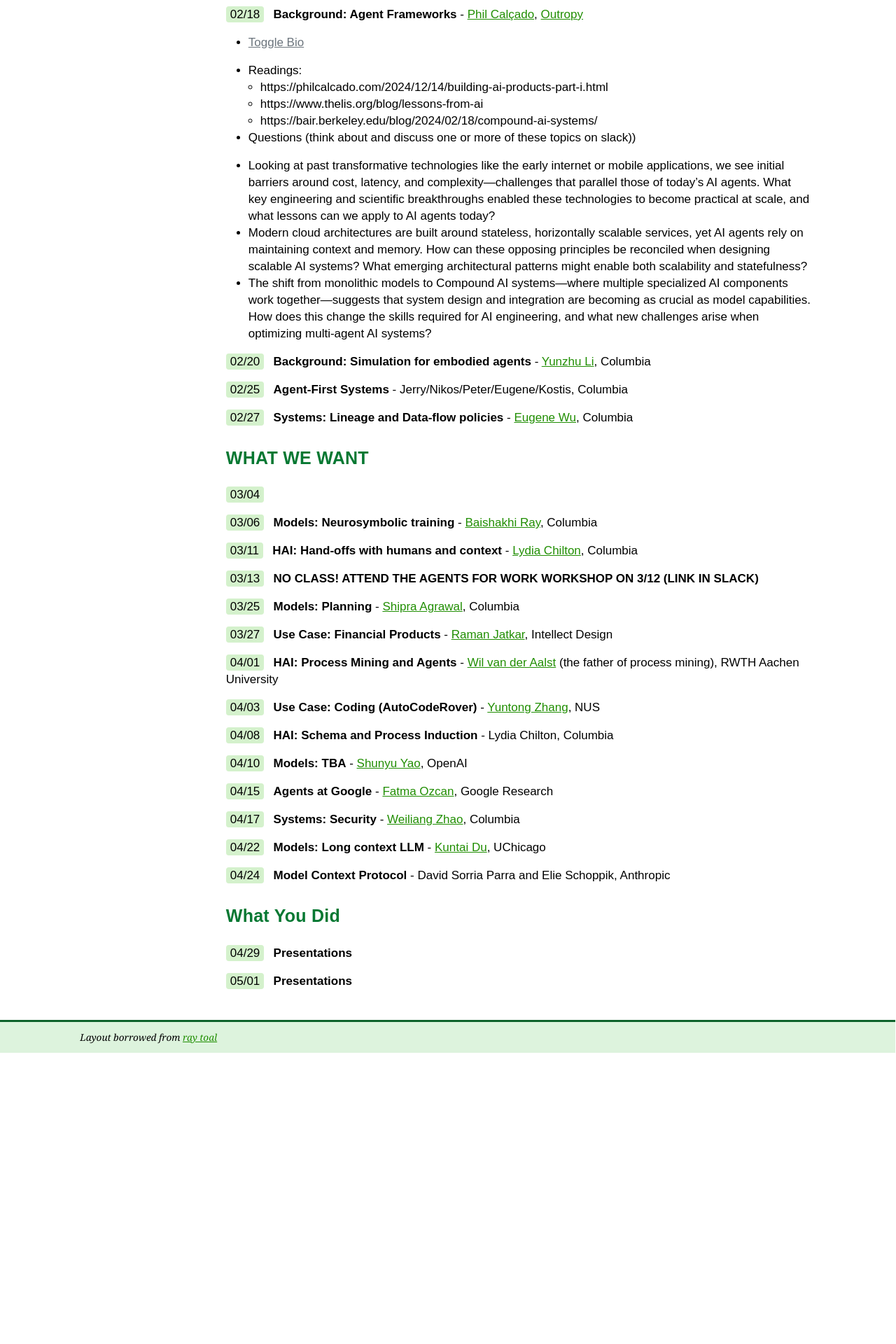
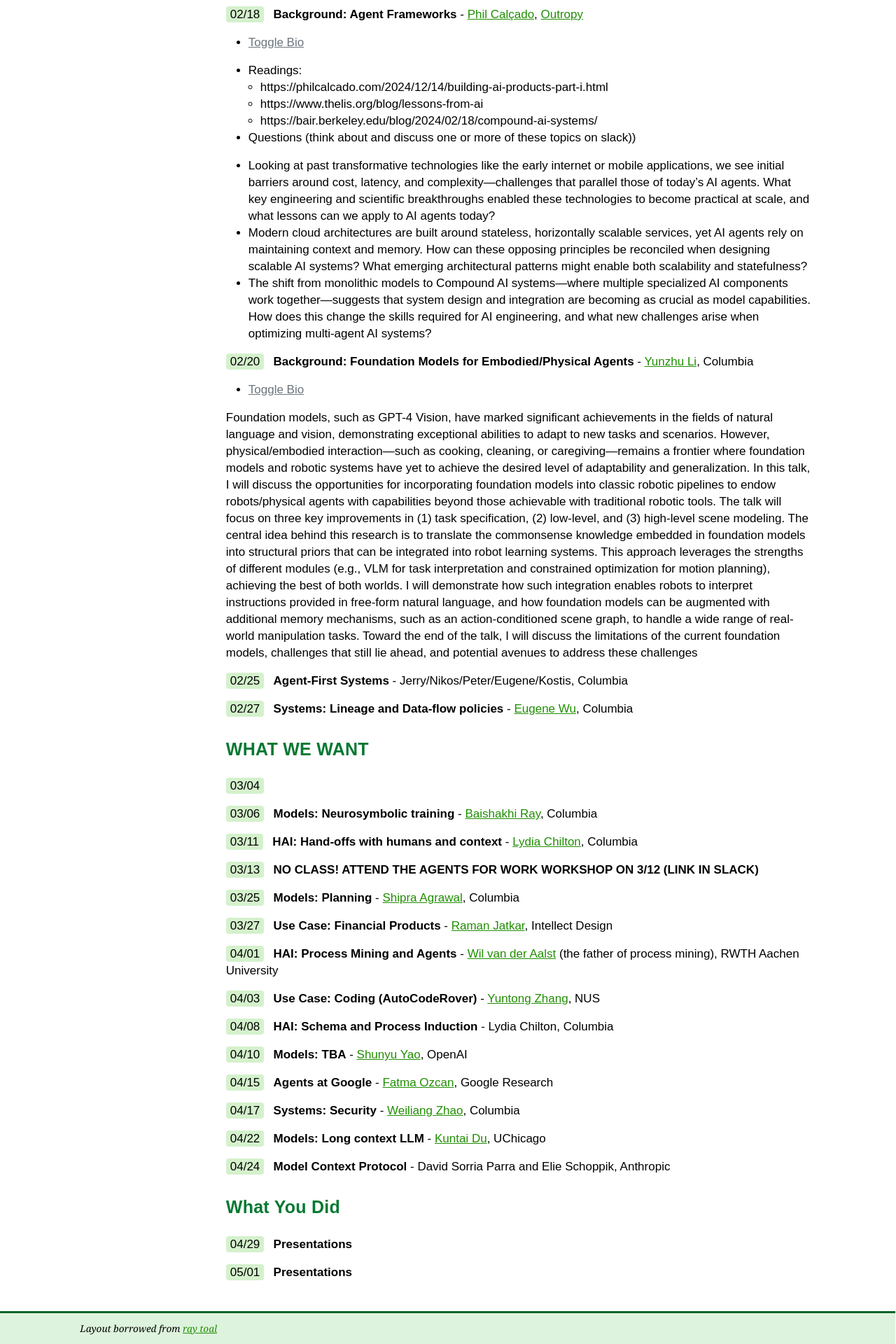
Before and after one commit to w6113/w6113.github.io, a Jekyll site: the page built from index.md, in a window 1280 px wide. Shown: the part 3146-5066 px from the top of the page at 70% size. Built offline with Jekyll 4.4.1, drawn with Linux system fonts in a browser that asks for light colours; before the commit the page ends 4650 px from its top, so only the background shows below that.

Commit message:
generic message

```diff
--- a/index.md
+++ b/index.md
@@ -126,7 +126,12 @@ Broad questions include
 * Modern cloud architectures are built around stateless, horizontally scalable services, yet AI agents rely on maintaining context and memory. How can these opposing principles be reconciled when designing scalable AI systems? What emerging architectural patterns might enable both scalability and statefulness?
 * The shift from monolithic models to Compound AI systems—where multiple specialized AI components work together—suggests that system design and integration are becoming as crucial as model capabilities. How does this change the skills required for AI engineering, and what new challenges arise when optimizing multi-agent AI systems?
 
-<span class="date">02/20</span> <span class="topic">Background: Simulation for embodied agents</span> - [Yunzhu Li](https://yunzhuli.github.io), Columbia
+<span class="date">02/20</span> <span class="topic">Background: Foundation Models for Embodied/Physical Agents</span> - [Yunzhu Li](https://yunzhuli.github.io), Columbia {% include toggle.html content="I am an Assistant Professor of Computer Science at Columbia University.  Before joining Columbia, I was an Assistant Professor at UIUC CS. I also spent time as a Postdoc at the Stanford Vision and Learning Lab (SVL), working with Fei-Fei Li and Jiajun Wu. I received my PhD from the Computer Science and Artificial Intelligence Laboratory (CSAIL) at MIT, where I was advised by Antonio Torralba and Russ Tedrake, and I obtained my bachelor's degree from Peking University." %}
+
+> Foundation models, such as GPT-4 Vision, have marked significant achievements in the fields of natural language and vision, demonstrating exceptional abilities to adapt to new tasks and scenarios. However, physical/embodied interaction—such as cooking, cleaning, or caregiving—remains a frontier where foundation models and robotic systems have yet to achieve the desired level of adaptability and generalization.
+> In this talk, I will discuss the opportunities for incorporating foundation models into classic robotic pipelines to endow robots/physical agents with capabilities beyond those achievable with traditional robotic tools. The talk will focus on three key improvements in (1) task specification, (2) low-level, and (3) high-level scene modeling. The central idea behind this research is to translate the commonsense knowledge embedded in foundation models into structural priors that can be integrated into robot learning systems. This approach leverages the strengths of different modules (e.g., VLM for task interpretation and constrained optimization for motion planning), achieving the best of both worlds. I will demonstrate how such integration enables robots to interpret instructions provided in free-form natural language, and how foundation models can be augmented with additional memory mechanisms, such as an action-conditioned scene graph, to handle a wide range of real-world manipulation tasks.
+> Toward the end of the talk, I will discuss the limitations of the current foundation models, challenges that still lie ahead, and potential avenues to address these challenges
+
 
 <span class="date">02/25</span> <span class="topic">Agent-First Systems</span> - Jerry/Nikos/Peter/Eugene/Kostis, Columbia
 
```
